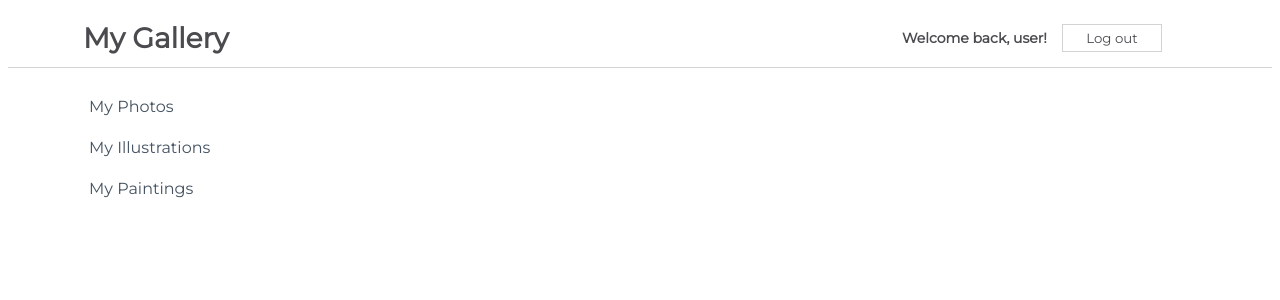
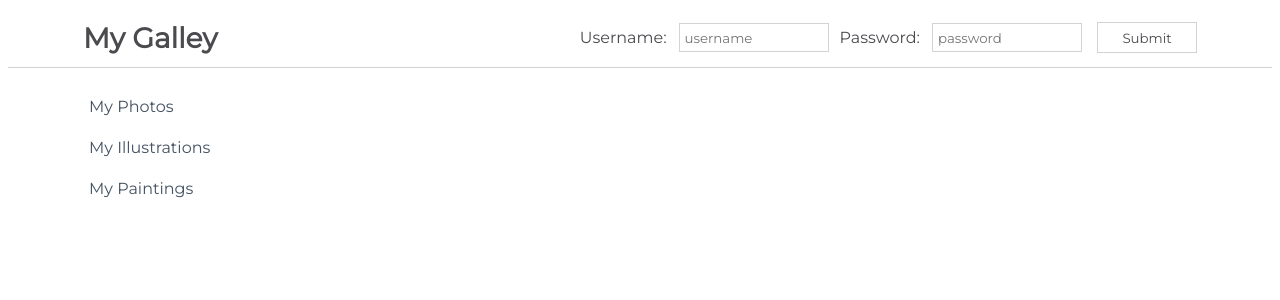
Before and after one commit to hogbergmarkus/functional-components, a React (Create React App) app in the folder my-app/: page / in a window 1280 px wide. Both pictures are taken after a click on the button "Log in". Shown: the top 300 px of the page. Built offline with nearby package versions, Linux system fonts and the light colour scheme.

Commit message:
handling events challenge

```diff
--- a/my-app/src/App.js
+++ b/my-app/src/App.js
@@ -1,11 +1,13 @@
 import css from "./App.module.css";
-import NavBarSimple from "./components/NavBarSimple";
+// import NavBarSimple from "./components/NavBarSimple";
+import NavBarForm from "./components/NavBarForm";
 import Sidebar from "./components/Sidebar";
 
 function App() {
     return (
         <div className={css.App}>
-            <NavBarSimple />
+            {/* <NavBarSimple /> */}
+            <NavBarForm />
             <Sidebar />
         </div>
     );
--- /dev/null
+++ b/my-app/src/components/NavBarChild.js
@@ -0,0 +1,18 @@
+import React from "react";
+
+function NavBarChild(props) {
+    return props.isLoggedIn ? (
+        <button onClick={() => props.handleClick()}>Log in</button>
+    ) : (
+        <form>
+            <label htmlFor="username">Username:</label>
+            <input placeholder="username" id="username" />
+
+            <label htmlFor="password">Password:</label>
+            <input placeholder="password" id="password" />
+            <button onClick={() => props.handleClick()}>Submit</button>
+        </form>
+    );
+}
+
+export default NavBarChild;
--- /dev/null
+++ b/my-app/src/components/NavBarForm.js
@@ -0,0 +1,35 @@
+import React, { Component } from "react";
+import css from "./css/NavBarForm.module.css";
+import NavBarChild from "./NavBarChild";
+
+export class NavBarForm extends Component {
+    constructor(props) {
+        super(props);
+        this.state = {
+            isLoggedIn: true,
+        };
+    }
+
+    handleClick = () => {
+        this.setState(
+            (prevState) => ({
+                isLoggedIn: prevState.isLoggedIn ? false : true,
+            }),
+            () => console.log(this.state.isLoggedIn)
+        );
+    };
+
+    render() {
+        return (
+            <div className={css.NavBar}>
+                <h1>My Galley</h1>
+                <NavBarChild
+                    isLoggedIn={this.state.isLoggedIn}
+                    handleClick={this.handleClick}
+                />
+            </div>
+        );
+    }
+}
+
+export default NavBarForm;
```
